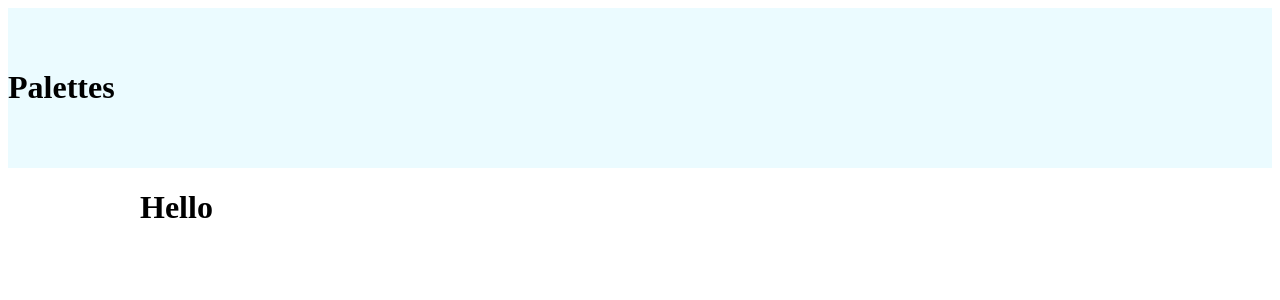
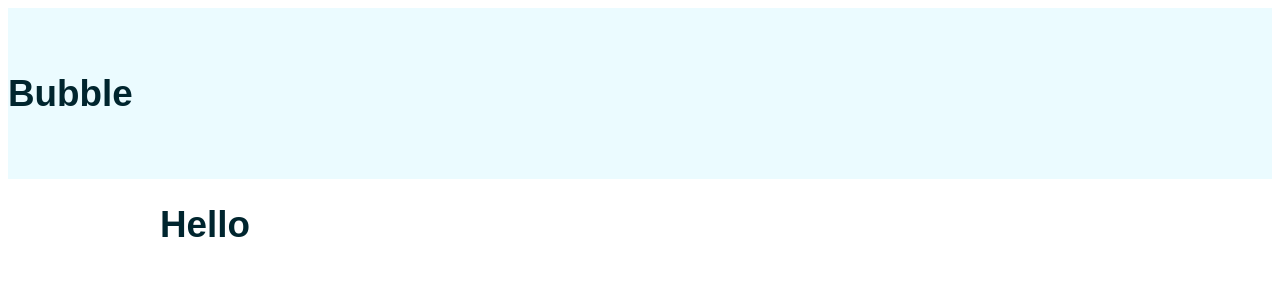
Before and after one commit to Lu-Smith/styled-components, a React (Create React App) app: page / in a window 1280 px wide. Shown: the top 300 px of the page. Built offline with nearby package versions, Linux system fonts and the light colour scheme.

Commit message:
Added GlobalStyles

```diff
--- a/src/App.js
+++ b/src/App.js
@@ -1,6 +1,7 @@
 import { Container } from "./components/styles/Container.styled";
 import Header from "./components/Header";
 import { ThemeProvider } from "styled-components";
+import GlobalStyles from "./components/styles/Global";
 
 const theme = {
   colors: {
@@ -14,6 +15,7 @@ function App() {
   return (
     <ThemeProvider theme={theme}>
       <>
+        <GlobalStyles />
         <Header />
         <Container>
           <h1>Hello</h1>
--- a/src/components/Header.js
+++ b/src/components/Header.js
@@ -4,7 +4,7 @@ import { StyledHeader } from "./styles/Header.styled";
 export default function Header() {
   return (
     <StyledHeader>
-      <h1>Palettes</h1>
+      <h1>Bubble</h1>
     </StyledHeader>
   );
 }
--- /dev/null
+++ b/src/components/styles/Global.js
@@ -0,0 +1,27 @@
+import { createGlobalStyle } from "styled-components";
+
+const GlobalStyles = createGlobalStyle`
+@import url('https://fonts.googleapis.com/css2?family=Poppins:wght@100&display=swap');
+
+* {
+    box-sizing: border-box;
+}
+
+body {
+   background: ${({ theme }) => theme.colors.body};
+   color: hsl(192, 100%, 9%);
+   font-family: 'Poppins', sans-serif;
+   font-size: 1.15em;
+}
+
+p {
+    opacity: 0.6;
+    line-height: 1.5;
+}
+
+img {
+    max-width: 100%;
+}
+`;
+
+export default GlobalStyles;
```
